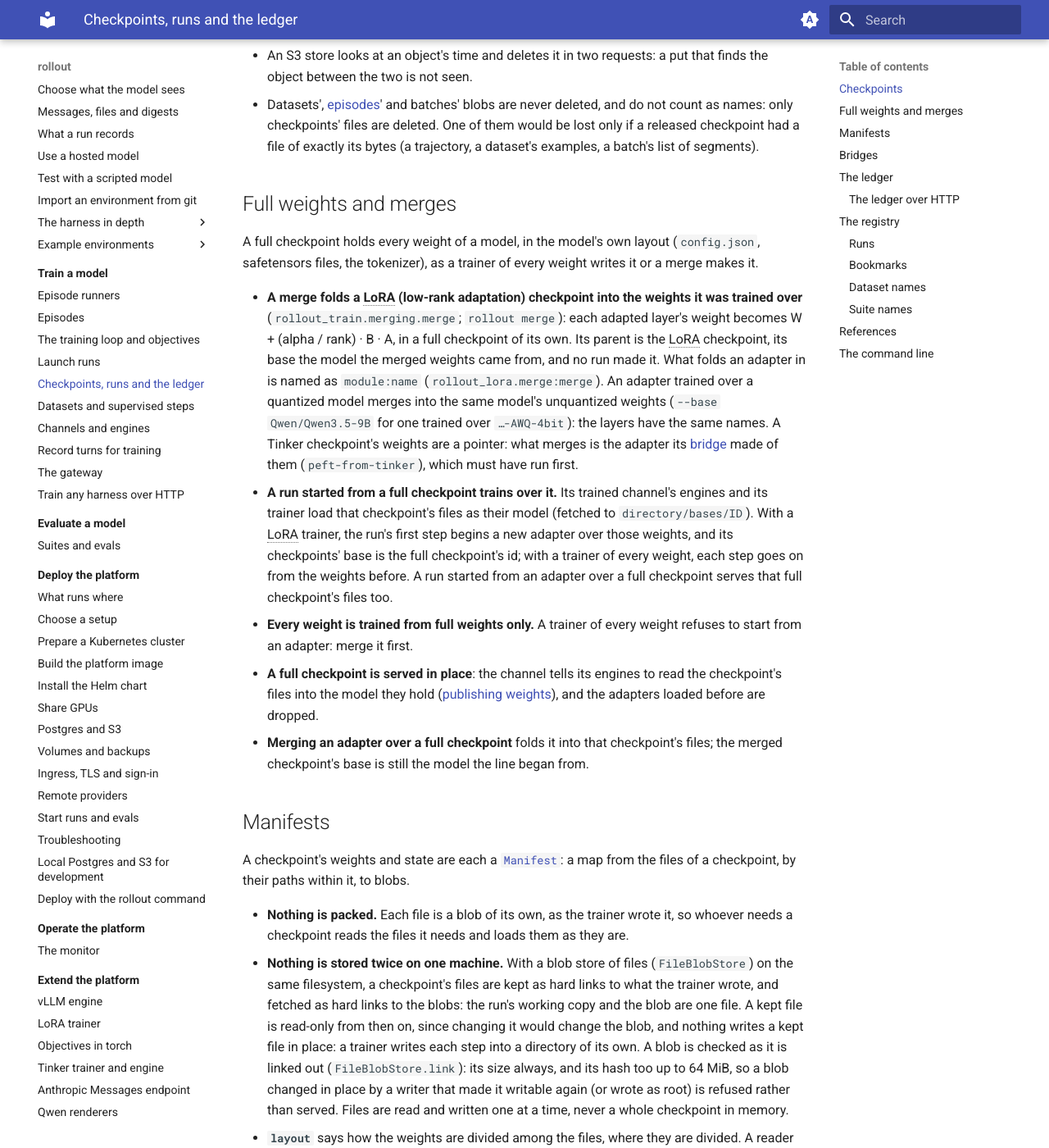
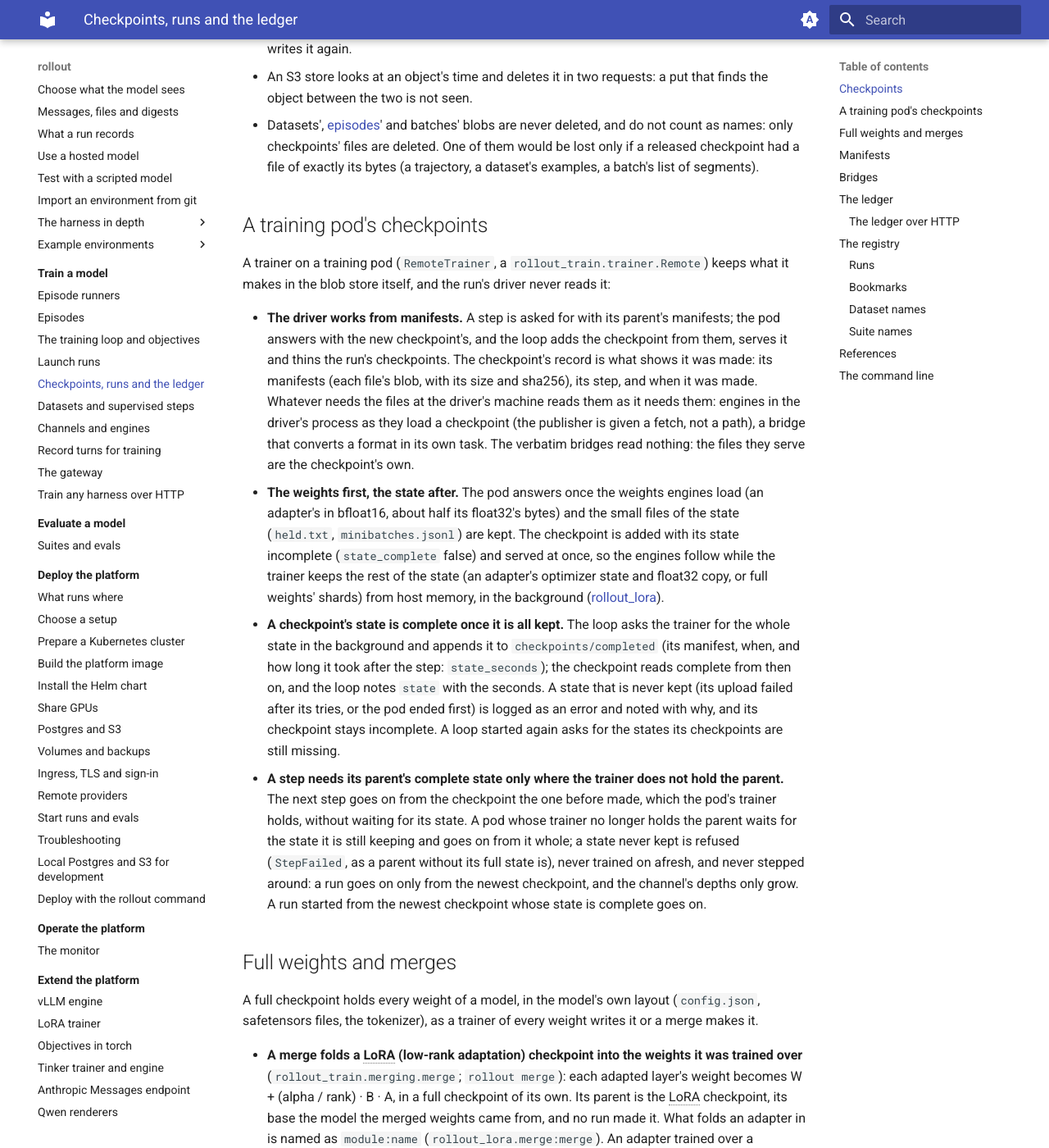
Before and after one commit to by77er/distributed_agents_environments, an MkDocs documentation site: the page built from docs/libraries/rollout-train/checkpoints.md, in a window 1280 px wide and 1400 px high, scrolled down 2203 px. Shown: the whole window at 82% size. Built offline with MkDocs 1.6.1 and Material for MkDocs 9.7.7, drawn with Linux system fonts in a browser that asks for light colours; some of the changed text lies outside the part shown.

Commit message:
Document a training pod's checkpoints: manifests to the driver, the weights first, the state completed after
Co-Authored-By: Claude Opus 5.5 <noreply@anthropic.com>
Claude-Session: https://claude.ai/code/session_01AxRszaiGt82VWkd91J1awf

```diff
--- a/docs/libraries/rollout-train/checkpoints.md
+++ b/docs/libraries/rollout-train/checkpoints.md
@@ -39,7 +39,8 @@ files = await checkpoints.files(head.weights, cache / head.id)         # on any
 
 ## Checkpoints
 
-- **A checkpoint is made by its append.** `add` keeps the checkpoint's files in the blob store and then appends the
+- **A checkpoint is made by its append.** `add` takes the checkpoint's files as manifests of the blob store (a trainer
+  elsewhere kept them there) or as directories on this machine, whose files it keeps first, and appends the
   checkpoint to the ledger's `checkpoints` table, under the fence of the run that makes it. A writer that dies before the
   append has made nothing. The training loop decides a step's checkpoint id before the trainer is called (the step's
   `makes`), so a step taken again after a crash adds the same id and gets the checkpoint that is there.
@@ -77,6 +78,34 @@ files = await checkpoints.files(head.weights, cache / head.id)         # on any
   - Datasets', [episodes](episodes.md)' and batches' blobs are never deleted, and do not count as names: only
     checkpoints' files are deleted. One of them would be lost only if a released checkpoint had a file of exactly its
     bytes (a trajectory, a dataset's examples, a batch's list of segments).
+
+## A training pod's checkpoints
+
+A trainer on a training pod (`RemoteTrainer`, a `rollout_train.trainer.Remote`) keeps what it makes in the blob store
+itself, and the run's driver never reads it:
+
+- **The driver works from manifests.** A step is asked for with its parent's manifests; the pod answers with the new
+  checkpoint's, and the loop adds the checkpoint from them, serves it and thins the run's checkpoints. The
+  checkpoint's record is what shows it was made: its manifests (each file's blob, with its size and sha256), its
+  step, and when it was made. Whatever needs the files at the driver's machine reads them as it needs them: engines in
+  the driver's process as they load a checkpoint (the publisher is given a fetch, not a path), a bridge that converts
+  a format in its own task. The verbatim bridges read nothing: the files they serve are the checkpoint's own.
+- **The weights first, the state after.** The pod answers once the weights engines load (an adapter's in bfloat16,
+  about half its float32's bytes) and the small files of the state (`held.txt`, `minibatches.jsonl`) are kept. The
+  checkpoint is added with its state incomplete (`state_complete` false) and served at once, so the engines follow
+  while the trainer keeps the rest of the state (an adapter's optimizer state and float32 copy, or full weights'
+  shards) from host memory, in the background ([rollout_lora](../../implementations/rollout-lora.md#keeping-the-state-after-the-step)).
+- **A checkpoint's state is complete once it is all kept.** The loop asks the trainer for the whole state in the
+  background and appends it to `checkpoints/completed` (its manifest, when, and how long it took after the step:
+  `state_seconds`); the checkpoint reads complete from then on, and the loop notes `state` with the seconds. A state
+  that is never kept (its upload failed after its tries, or the pod ended first) is logged as an error and noted with
+  why, and its checkpoint stays incomplete. A loop started again asks for the states its checkpoints are still missing.
+- **A step needs its parent's complete state only where the trainer does not hold the parent.** The next step goes on
+  from the checkpoint the one before made, which the pod's trainer holds, without waiting for its state. A pod whose
+  trainer no longer holds the parent waits for the state it is still keeping and goes on from it whole; a state never
+  kept is refused (`StepFailed`, as a parent without its full state is), never trained on afresh, and never stepped
+  around: a run goes on only from the newest checkpoint, and the channel's depths only grow. A run started from the
+  newest checkpoint whose state is complete goes on.
 
 ## Full weights and merges
 
@@ -139,13 +168,13 @@ each bridge once per checkpoint.
 |---|---|---|
 | `none` | none | Tinker's sampler reads the checkpoint's pointer: its own files are served |
 | `peft-from-tinker` | `rollout_tinker.bridges:peft` | Tinker's archive of the sampler checkpoint downloaded and written in the layout of PEFT (parameter-efficient fine-tuning) ([rollout-tinker](../../implementations/rollout-tinker.md#serving-tinkers-adapters-here)); its settings name the service it asks |
-| `verbatim`, `full-reload` | `rollout_train.bridges:verbatim` | each file linked (or copied) as it is, so its blobs are the same |
+| `verbatim`, `full-reload` | `rollout_train.bridges:verbatim` | the checkpoint's own files, noted as what the bridge made without reading them (the same files are the same blobs) |
 | `merge-quantize` | `rollout_lora.bridges:merge_quantize` | the adapter merged into its base as full weights, which a provider that quantizes as it loads (vLLM's `quantization = "fp8"`) serves; refused for a provider model quantized beforehand |
 
 - **`bridged(checkpoints, fence, checkpoint, chain, scratch)`** runs each bridge of `chain` in this process, each from
   what the one before made (the first from the checkpoint's weights). For each it appends to `checkpoints/resharding`
   when it begins (the bridge and the host), reads the source's files to `scratch`, runs the task, keeps the files it
-  wrote in the blob store, and appends what it made to `checkpoints/resharded` (the bridge, its task, what it said, and
+  wrote in the blob store (a verbatim bridge reads and writes none), and appends what it made to `checkpoints/resharded` (the bridge, its task, what it said, and
   the manifest of the files), both keyed `CHECKPOINT@BRIDGE` under the fence of the run that made the checkpoint, so one
   checkpoint is bridged once for each format it is served in. A checkpoint bridged before is not bridged again:
   `made(ledger, checkpoint, bridge)` is what the bridge made of it, and `bridge_of(ledger, checkpoint)` the bridge that
@@ -154,11 +183,12 @@ each bridge once per checkpoint.
 - **As Ray tasks.** `on_ray(ledger_at, blobs_at, fence, checkpoint, chain)` runs each bridge as a Ray task of its own on
   the cluster the process is connected to (`rollout_train.ray_cluster.connect(address)`), asking for the CPUs and
   memory the bridge declares: the worker opens the ledger and the blob store from where they are, and works on its own
-  disk under `~/.cache/rollout/scratch/bridges`. A chain of `none` alone serves the checkpoint's own files.
+  disk under `~/.cache/rollout/scratch/bridges`. A chain of `none` alone serves the checkpoint's own files, and a
+  verbatim bridge is noted from the calling process, with no task.
 
 A run's driver chooses the bridges from the trainer's format to what the trained channel's first provider loads
-(`path`, with the channel's `bridge` setting), and runs each as a Ray task, asking for what the bridge declares or what
-the cluster config's `[bridges."NAME"]` says ([deploying](../../guide/deploying.md#ray)). The [monitor](monitor.md)'s checkpoints graph shows a checkpoint being
+(`path`, with the channel's `bridge` setting), and runs each that writes files as a Ray task, asking for what the
+bridge declares or what the cluster config's `[bridges."NAME"]` says ([deploying](../../guide/deploying.md#ray)). The [monitor](monitor.md)'s checkpoints graph shows a checkpoint being
 bridged, and what its bridges made.
 
 ## The ledger
```
Also changed, not shown: deploy/images/trainer/README.md (+1 -1 lines), docs/guide/perspectives.md (+1 -1 lines), docs/libraries/rollout-train/launching.md (+1 -1 lines), docs/libraries/rollout-train/training.md (+10 -0 lines), docs/products/minecraft-team.md (+1 -1 lines).
